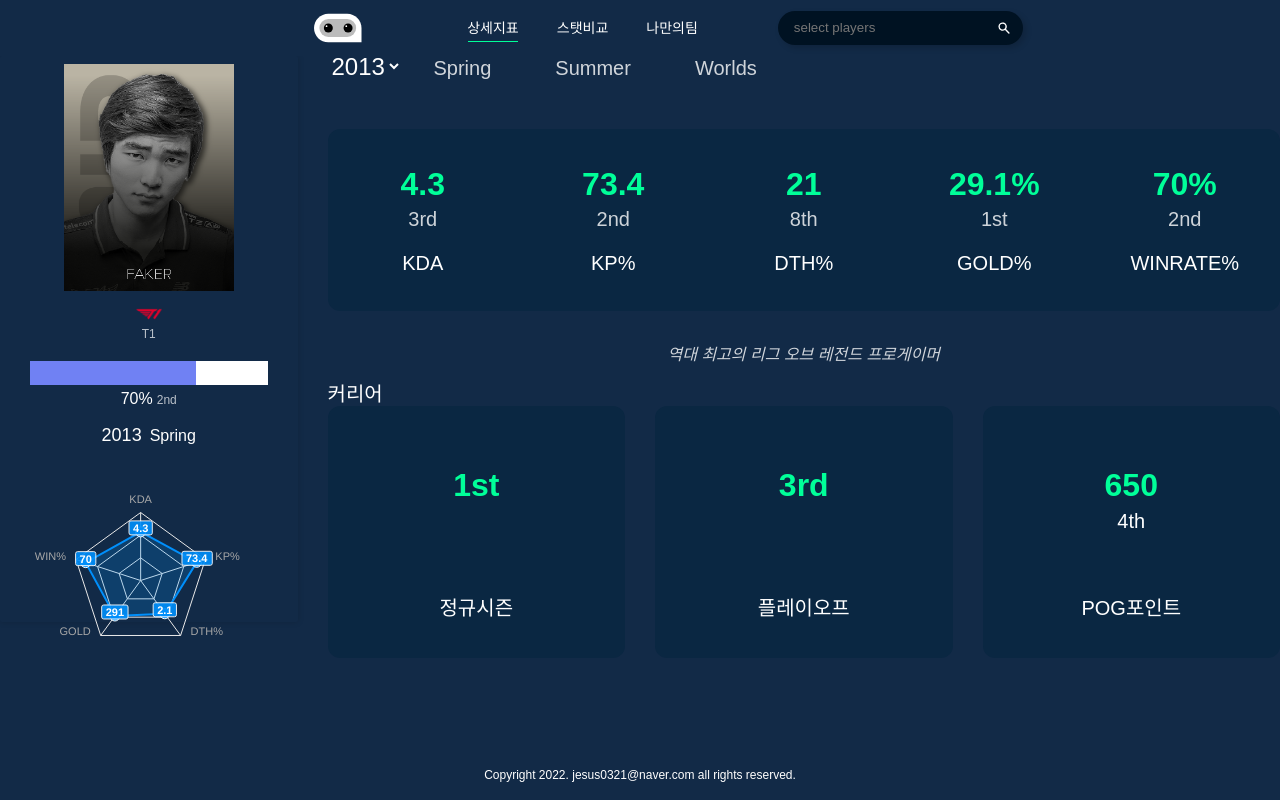
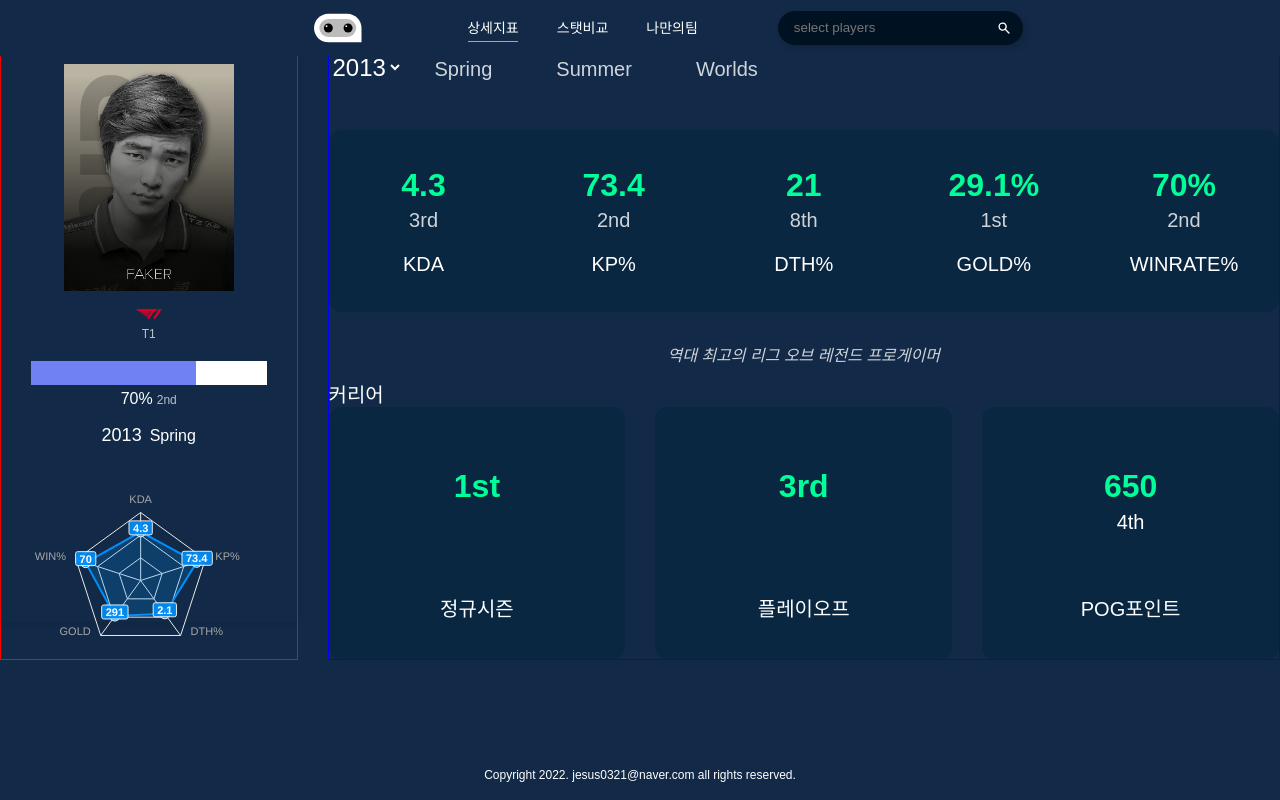
Before and after one commit to ilgon0110/legendgg-renewal, a Next.js app: page /stats in a window 1280 px wide. Built offline with nearby package versions, Linux system fonts and the light colour scheme.

Commit message:
style: stat pages css 수정

```diff
--- a/styles/stats/index.ts
+++ b/styles/stats/index.ts
@@ -11,12 +11,12 @@
   }
   ${() => media.mobile} {
     grid-template-columns: repeat(4, 1fr);
-    grid-template-rows: 1fr 8fr;
   }
 `;
 
 export const Item = styled.div`
   &:nth-child(1) {
+    border: 1px solid red;
     background-color: #122a47;
     grid-column: 1/4;
     z-index: 1;
@@ -25,10 +25,11 @@
       top: 56px;
       grid-column: span 4;
       padding: 0px 16px;
-      height: 1fr;
+      height: 150px;
     }
   }
   &:last-child {
+    border: 1px solid blue;
     grid-column: 4/13;
     ${() => media.mobile} {
       grid-column: span 4;
@@ -42,6 +43,9 @@
   background: transparent;
   border-radius: 2px;
   box-shadow: 0px 0px 6px #00000029;
+  ${() => media.mobile} {
+    height: 70%;
+  }
 `;
 export const Img = styled.img`
   position: relative;
```
